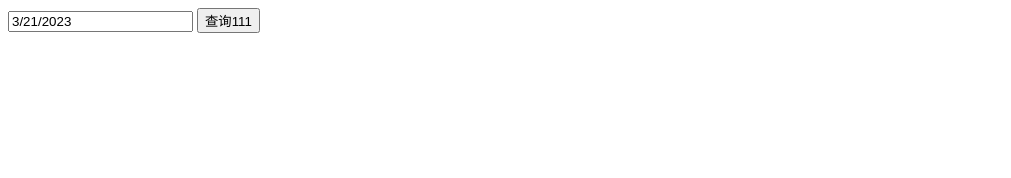
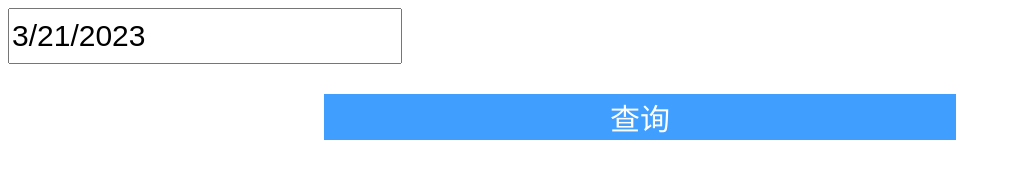
Before and after one commit to zhuYan693/zhuYan693.github.io, a plain HTML site: page index.html in a window 1280 px wide. Shown: the whole page, without its empty margins (0-1011 px from the left). Drawn offline with Linux system fonts and the light colour scheme.

Commit message:
字体放大

```diff
--- a/index.html
+++ b/index.html
@@ -13,10 +13,25 @@
   <meta name="viewport" content="width=device-width, initial-scale=1.0,maximum-scale=1.0,minimum=1.0,user-scalable=no">
   <meta name="format-detection" content="telephone=no, email=no">
   <title>Title</title>
+  <style>
+      .search {
+          display: block;
+          width: 50%;
+          font-size: 30px;
+          text-align: center;
+          margin: 30px auto 0;
+          background: #409eff;
+          color: #fff;
+          border-color: #fff;
+          border-style: none;
+      }
+  </style>
 </head>
 <body>
-<input type="text" placeholder="请输入日期">
-<button onclick="handleSearch()">查询111</button>
+<label>
+  <input type="text" placeholder="请输入日期" style="height: 50px;font-size: 30px">
+</label>
+<button class="search" onclick="handleSearch()">查询</button>
 </body>
 <script>
   const input = document.getElementsByTagName('input')[0]
@@ -26,7 +41,7 @@
 
   function handleSearch() {
     var newDate = DateAdd("d ", 285, new Date(input.value));
-    alert(newDate.toLocaleDateString())
+    alert('预产期: ' + newDate.toLocaleDateString())
   }
 
   function DateAdd(interval, number, date) {
```
